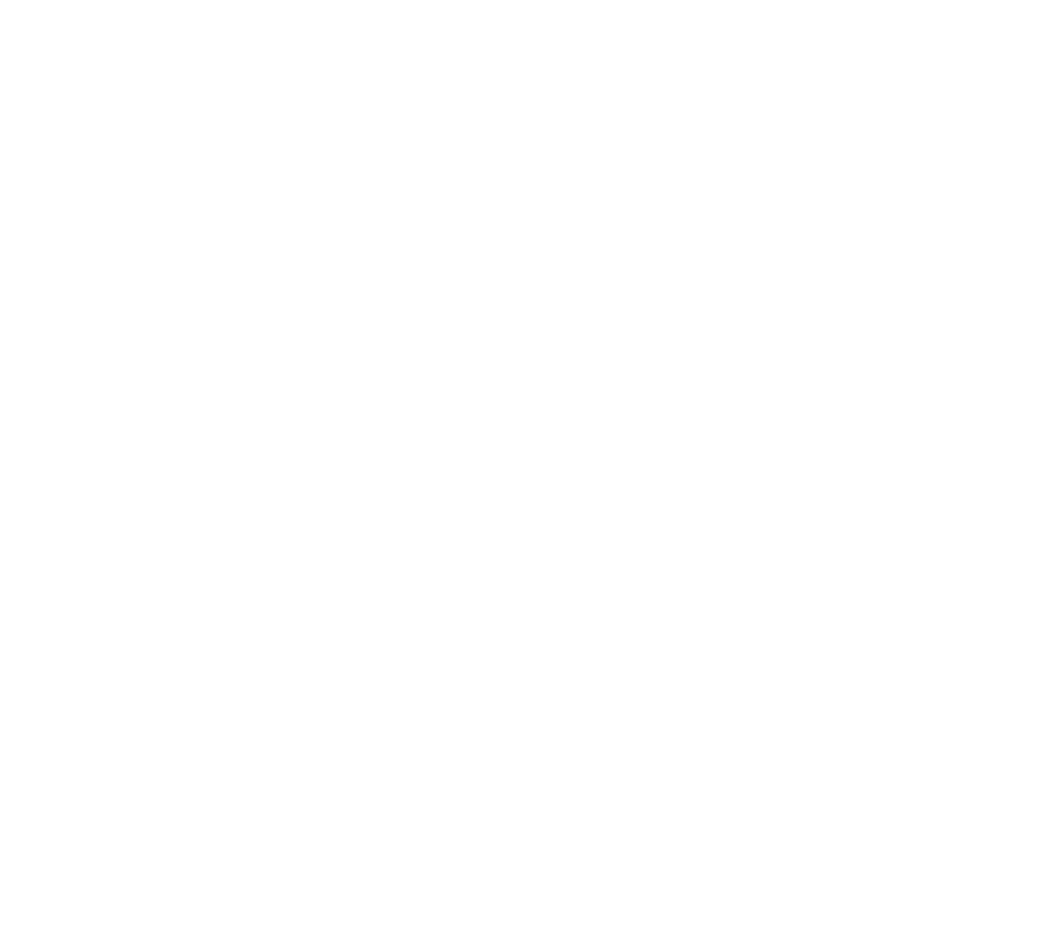
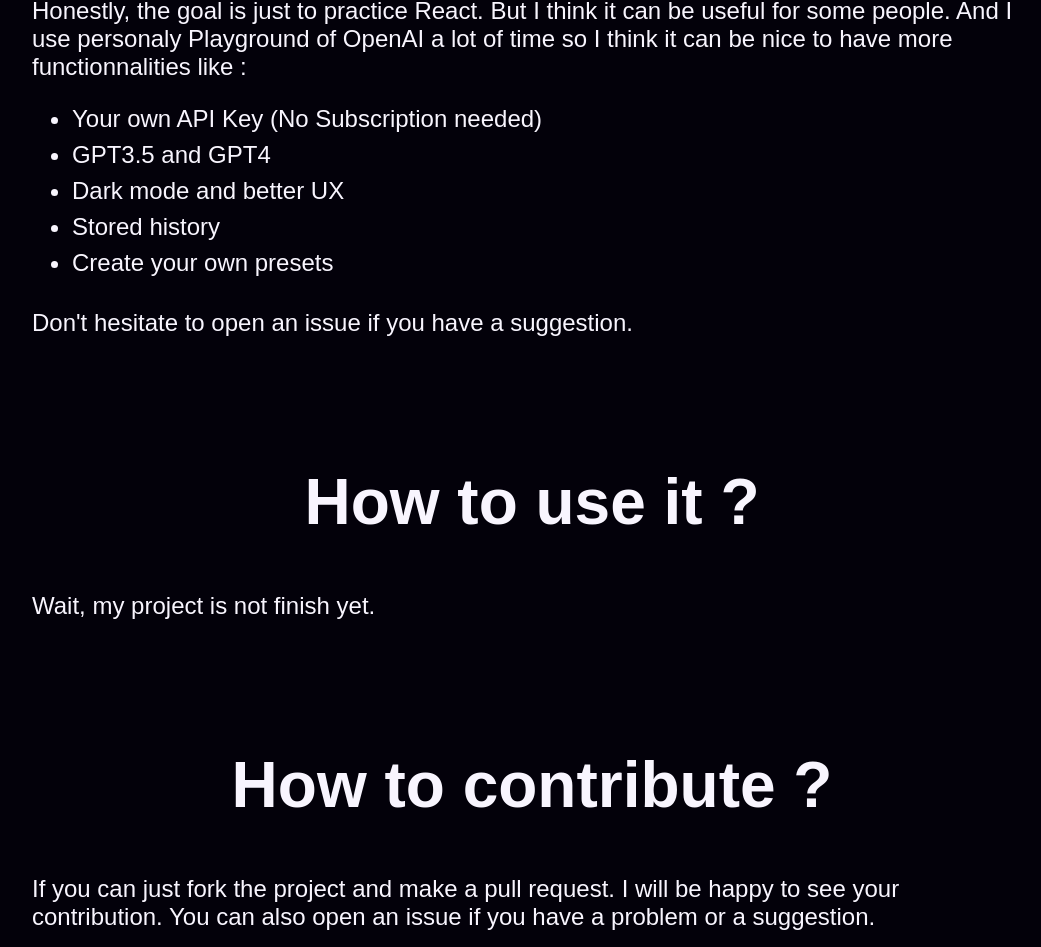
Before and after one commit to Catif/PersonalGPT, a React (Create React App) app: page / in a window 1280 px wide. Shown: the part 1058-2005 px from the top of the page, without its empty margins (108-1149 px from the left). Before the commit the page ends 800 px from the top, so only its background shows below. Built offline with nearby package versions, Linux system fonts and the light colour scheme; a web font is replaced by a local one.

Commit message:
Create FAQ

```diff
--- /dev/null
+++ b/src/components/Home/FAQ/FAQ.js
@@ -0,0 +1,33 @@
+import "./FAQ.scss";
+
+export default function FAQ() {
+	return (
+		<div className="Home__FAQ">
+			{/* ===========================
+            Why this project ?
+      ============================*/}
+			<h2>Why this project ?</h2>
+			<p>Honestly, the goal is just to practice React. But I think it can be useful for some people. And I use personaly Playground of OpenAI a lot of time so I think it can be nice to have more functionnalities like :</p>
+			<ul>
+				<li>Your own API Key (No Subscription needed)</li>
+				<li>GPT3.5 and GPT4</li>
+				<li>Dark mode and better UX</li>
+				<li>Stored history</li>
+				<li>Create your own presets</li>
+			</ul>
+			<p>Don't hesitate to open an issue if you have a suggestion.</p>
+
+			{/* ===========================
+            Why this project ?
+      ============================*/}
+			<h2>How to use it ?</h2>
+			<p>Wait, my project is not finish yet.</p>
+
+			{/* ===========================
+            How to contribute ?
+      ============================*/}
+			<h2>How to contribute ?</h2>
+			<p>If you can just fork the project and make a pull request. I will be happy to see your contribution. You can also open an issue if you have a problem or a suggestion.</p>
+		</div>
+	);
+}
--- /dev/null
+++ b/src/components/Home/FAQ/FAQ.scss
@@ -0,0 +1,24 @@
+.Home__FAQ {
+
+  h2 {
+    text-align: center;
+    margin-top: 8rem;
+
+    font-size: 4rem;
+  }
+
+  p {
+    margin-top: 2rem;
+    margin-bottom: 1rem;
+
+    font-size: 1.5rem;
+  }
+
+  ul {
+    display: flex;
+    flex-direction: column;
+    gap: .5rem;
+    font-size: 1.5rem;
+
+  }
+}
--- a/src/components/Home/Home.js
+++ b/src/components/Home/Home.js
@@ -1,9 +1,13 @@
 import "./Home.scss";
+
+import Main from "./Main/Main";
+import FAQ from "./FAQ/FAQ";
 
 export default function Home() {
 	return (
-		<div className="Home">
-			<h1 className="Home__title">Welcome to PersonalGPT</h1>
+		<div className="Home container">
+			<Main />
+			<FAQ />
 		</div>
 	);
 }
--- a/src/components/Home/Home.scss
+++ b/src/components/Home/Home.scss
@@ -1,7 +1,3 @@
 .Home {
-  &__title {
-    text-align: center;
-  }
-
 
 }
```
